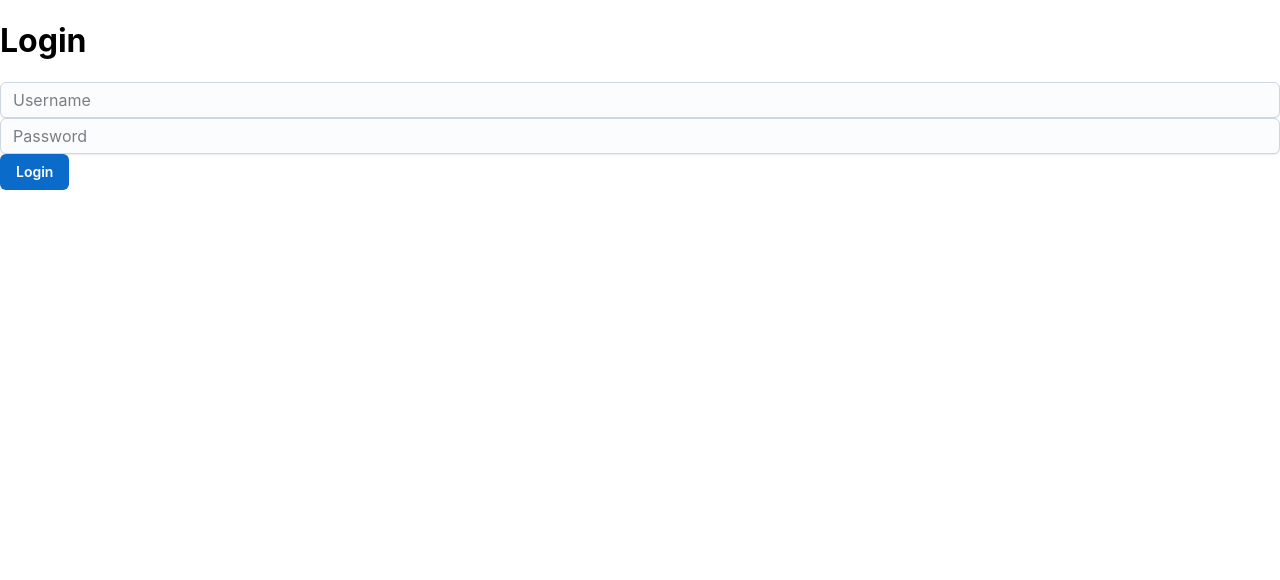
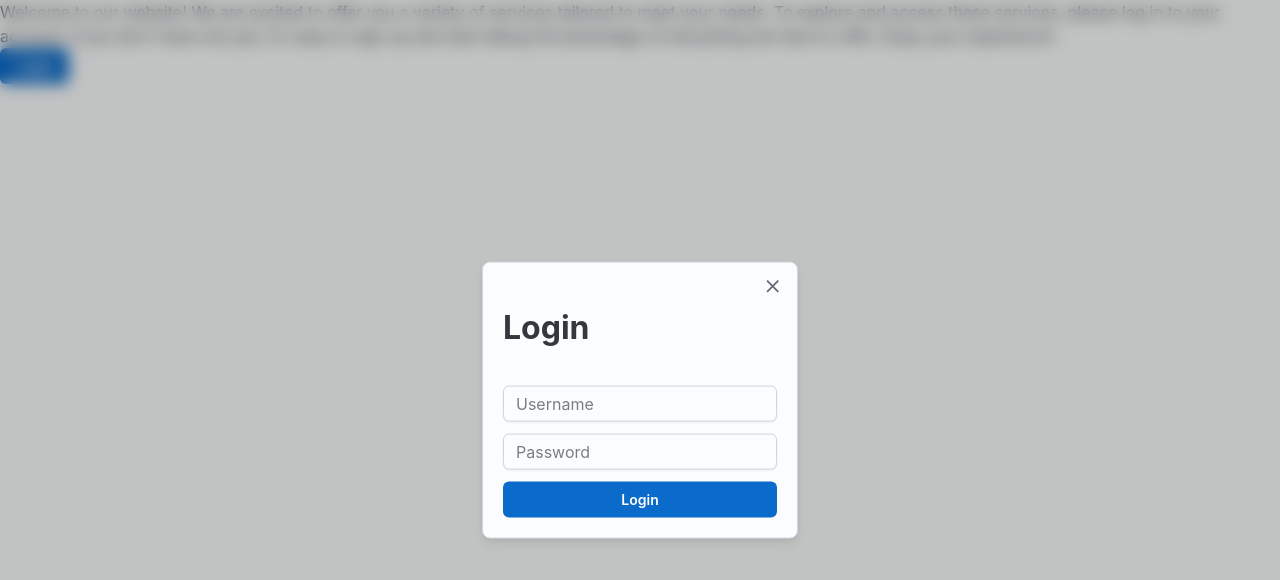
Before and after one commit to ghi-la/ghilaclient, a React (Create React App) app: page / in a window 1280 px wide. Both pictures are taken after a click on the button "Login". Shown: the top 580 px of the page. Built offline with nearby package versions, Linux system fonts and the light colour scheme; no server answers.

Commit message:
Refactor routing and add new pages

```diff
--- a/src/App.tsx
+++ b/src/App.tsx
@@ -1,14 +1,15 @@
 import { Snackbar } from '@mui/joy';
+import { useEffect } from 'react';
 import { useDispatch, useSelector } from 'react-redux';
-// import { BrowserRouter, Route, Routes } from 'react-router-dom';
-import { useEffect } from 'react';
+import { Route, Routes } from 'react-router-dom';
 import './App.css';
 import Spinner from './Components/Spinner';
+import ComprobioManagerHome from './pages/ComprobioManager';
+import FinanceManagerHome from './pages/FinanceManagerHome';
 import { closeSnackbar, isLoaded, isLoading } from './store/actions';
 import { getLoggedUser } from './store/services/userService';
 import { getCookie } from './utils/cookieHelper';
-import Dashboard from './Views/Dashboard/Dashboard';
-import Login from './Views/UsersRelated/Login';
+import Landing from './Views/Landing';
 
 function App() {
   const dispatch = useDispatch();
@@ -34,31 +35,12 @@ function App() {
 
   return (
     <>
-      {/* <BrowserRouter>
-        <Routes>
-          <Route path="/home" element={<Dashboard />} />
-        </Routes>
-      </BrowserRouter> */}
-      {/* <Button
-        variant="solid"
-        color="primary"
-        onClick={() => {
-          dispatch(isLoading());
-          checkHealth()
-            .then((res) => {
-              dispatch(openSnackbar('success', 'API is healthy'));
-            })
-            .catch((err) => {
-              dispatch(openSnackbar('danger', 'API is not healthy'));
-            })
-            .finally(() => {
-              dispatch(isLoaded());
-            });
-        }}
-      >
-        API Healt check
-      </Button> */}
-      {user?.username ? <Dashboard /> : <Login />}
+      <Routes>
+        <Route path="/" element={<Landing />} />
+        <Route path="/finance" element={<FinanceManagerHome />} />
+        <Route path="/comprobio" element={<ComprobioManagerHome />} />
+      </Routes>
+
       <Spinner open={loading} />
       <Snackbar
         open={snackbar?.isOpen}
--- a/src/Views/UsersRelated/Login.tsx
+++ b/src/Components/UsersRelated/LoginModal.tsx
@@ -1,11 +1,11 @@
-import { Button, Input } from '@mui/joy';
+import { Button, Input, Modal, ModalClose, ModalDialog } from '@mui/joy';
 import { useState } from 'react';
 import { useDispatch } from 'react-redux';
 import { isLoaded, isLoading, openSnackbar } from '../../store/actions';
 import { login } from '../../store/services/userService';
 import { setCookie } from '../../utils/cookieHelper';
 
-const Login = () => {
+const Login = ({ open, onClose }: { open: boolean; onClose: () => void }) => {
   const dispatch = useDispatch();
 
   const [username, setUsername] = useState('');
@@ -16,7 +16,6 @@ const Login = () => {
     login(username, password)
       .then((response) => {
         dispatch(openSnackbar('success', 'Login successful'));
-        // console.log('response', response);
         setCookie('token', response.token, 15);
 
         dispatch({ type: 'SET_USER', payload: response.user });
@@ -30,7 +29,9 @@ const Login = () => {
   };
 
   return (
-    <div>
+    <Modal open={open} onClose={onClose}>
+      <ModalDialog>
+        <ModalClose variant="plain" />
         <h1>Login</h1>
         <Input
           placeholder="Username"
@@ -43,7 +44,8 @@ const Login = () => {
         />
 
         <Button onClick={handleLogin}>Login</Button>
-    </div>
+      </ModalDialog>
+    </Modal>
   );
 };
 
--- a/src/Views/Dashboard/Dashboard.tsx
+++ b/src/Views/Dashboard/Dashboard.tsx
@@ -1,6 +1,7 @@
 import { Button } from '@mui/joy';
 import { useDispatch, useSelector } from 'react-redux';
 import { setCookie } from '../../utils/cookieHelper';
+import ServicesList from './ServicesList';
 
 const Dashboard = () => {
   const dispatch = useDispatch();
@@ -19,6 +20,7 @@ const Dashboard = () => {
         Logout
       </Button>
       <h1>Welcome {user.username}</h1>
+      <ServicesList />
     </>
   );
 };
--- a/src/Views/Dashboard/ServicesList.tsx
+++ b/src/Views/Dashboard/ServicesList.tsx
@@ -1,7 +1,24 @@
+import { Button } from '@mui/joy';
+import { useNavigate } from 'react-router-dom';
+
 const ServicesList = () => {
+  const navigate = useNavigate();
   return (
     <div>
       <h1>Services List</h1>
+      <ul>
+        <li>
+          <Button color="primary" onClick={() => navigate('/finance')}>
+            Finance Manager
+          </Button>
+        </li>
+        <li>
+          <Button color="primary" onClick={() => navigate('/comprobio')}>
+            Comprobio Manager
+          </Button>
+        </li>
+        <li>Service 3</li>
+      </ul>
     </div>
   );
 };
--- /dev/null
+++ b/src/Views/Landing.tsx
@@ -0,0 +1,35 @@
+import { Button, Typography } from '@mui/joy';
+import { useState } from 'react';
+import { useDispatch, useSelector } from 'react-redux';
+import LoginModal from '../Components/UsersRelated/LoginModal';
+import Dashboard from './Dashboard/Dashboard';
+
+const Landing = () => {
+  const dispatch = useDispatch();
+  const user = useSelector((state: any) => state.user);
+
+  const [loginModal, setLoginModal] = useState(false);
+
+  console.log(user);
+
+  return (
+    <>
+      {user?.id ? (
+        <Dashboard />
+      ) : (
+        <>
+          <Typography>
+            Welcome to our website! We are excited to offer you a variety of
+            services tailored to meet your needs. To explore and access these
+            services, please log in to your account. If you don't have one yet,
+            it's easy to sign up and start taking full advantage of everything
+            we have to offer. Enjoy your experience!
+          </Typography>
+          <Button onClick={() => setLoginModal(true)}>Login</Button>
+          <LoginModal open={loginModal} onClose={() => setLoginModal(false)} />
+        </>
+      )}
+    </>
+  );
+};
+export default Landing;
--- a/src/index.tsx
+++ b/src/index.tsx
@@ -1,6 +1,7 @@
 import React from 'react';
 import ReactDOM from 'react-dom/client';
 import { Provider } from 'react-redux';
+import { BrowserRouter } from 'react-router-dom';
 import App from './App';
 import './index.css';
 import store from './store/store';
@@ -11,7 +12,9 @@ const root = ReactDOM.createRoot(
 root.render(
   <React.StrictMode>
     <Provider store={store}>
-      <App />
+      <BrowserRouter>
+        <App />
+      </BrowserRouter>
     </Provider>
   </React.StrictMode>
 );
--- /dev/null
+++ b/src/pages/ComprobioManager.tsx
@@ -0,0 +1,8 @@
+const ComprobioManagerHome = () => {
+  return (
+    <div>
+      <h1>ComprobioManager Home</h1>
+    </div>
+  );
+};
+export default ComprobioManagerHome;
--- /dev/null
+++ b/src/pages/FinanceManagerHome.tsx
@@ -0,0 +1,8 @@
+const FinanceManagerHome = () => {
+  return (
+    <div>
+      <h1>Finance Manager Home</h1>
+    </div>
+  );
+};
+export default FinanceManagerHome;
```
Also changed, not shown: src/Components/UsersRelated/RegisterModal.tsx (renamed from src/Views/UsersRelated/Register.tsx). Lines whose indentation alone changed are shown as unchanged.
